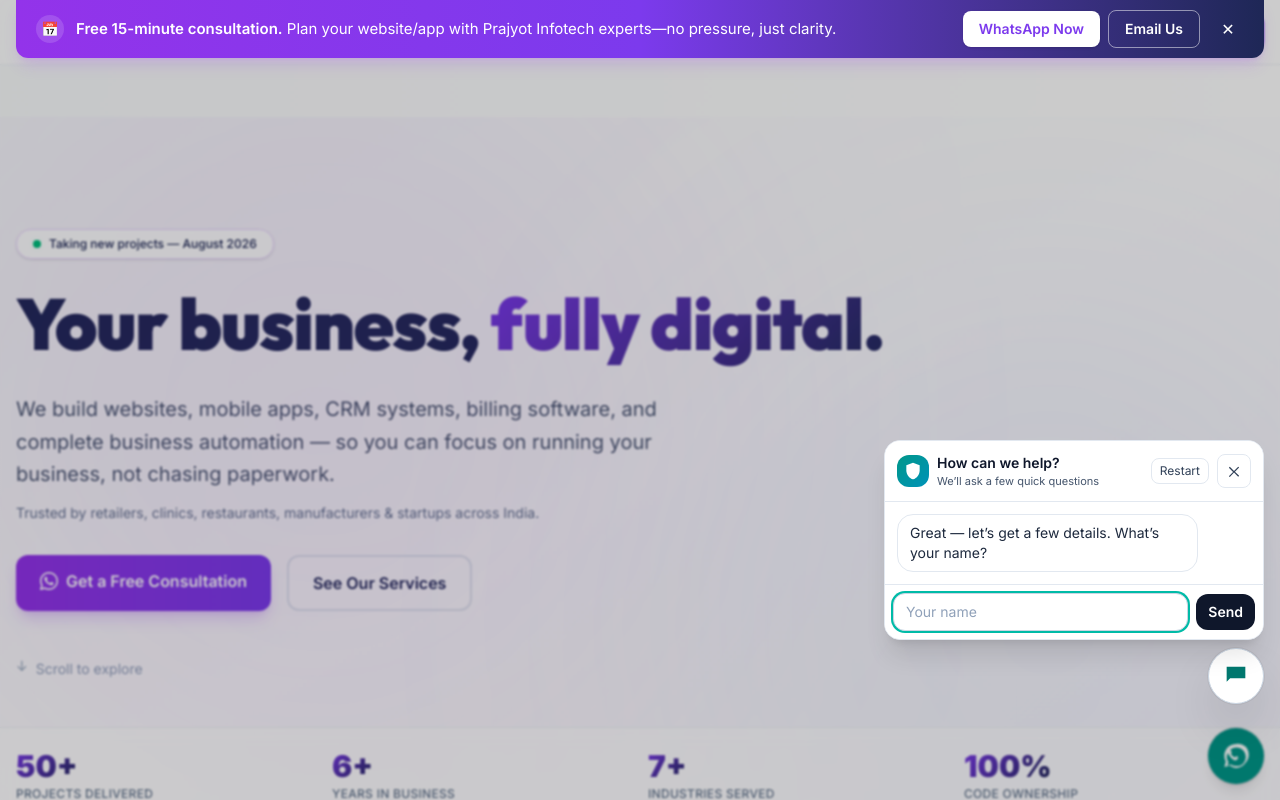
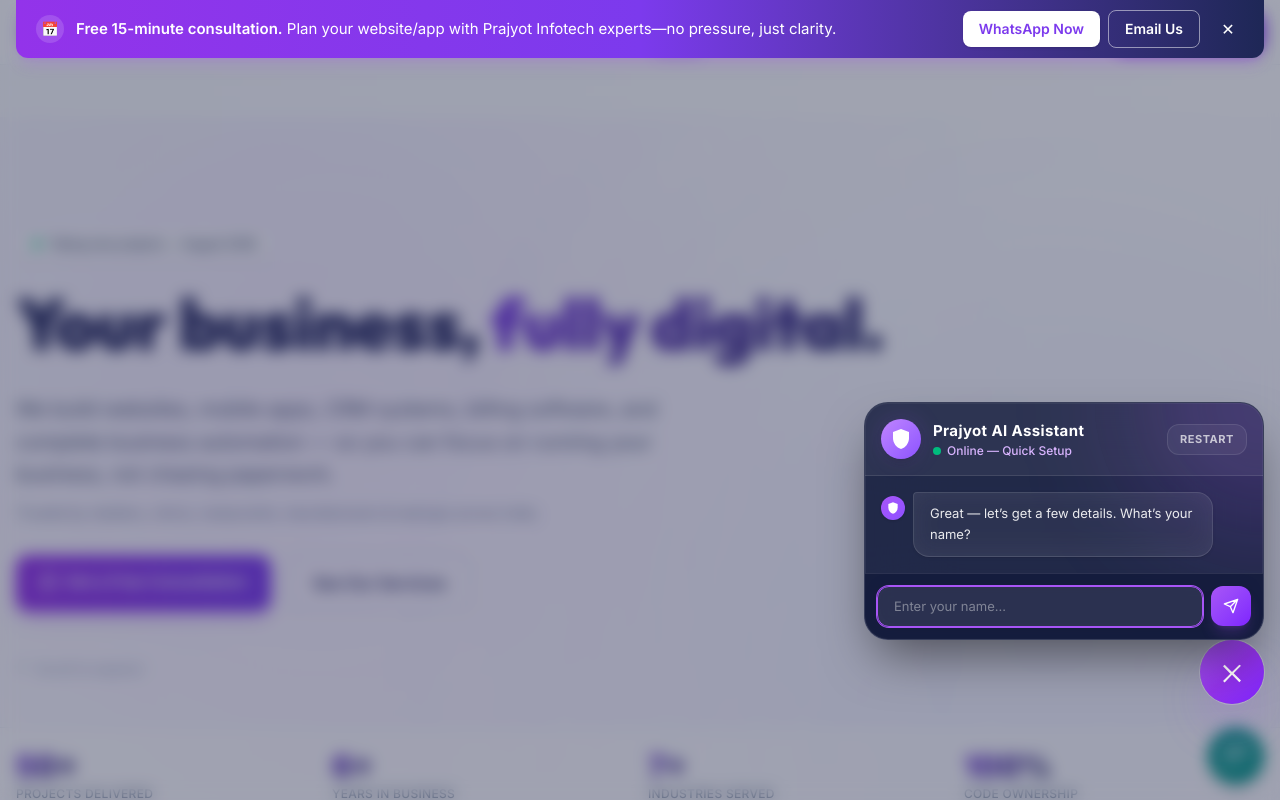
Before and after one commit to prajyotinfotechdev-lgtm/prajyotinfotechwebsite, a React (Vite) app: page / in a window 1280 px wide. Both pictures are taken after a click on the button "Open help chat". Shown: the top 800 px of the page. Built offline with nearby package versions, Linux system fonts and the light colour scheme.

Commit message:
feat(chatbot): Upgrade HelpBot to premium dark-mode 3D glassmorphism with framer-motion

```diff
--- a/src/components/HelpBot.jsx
+++ b/src/components/HelpBot.jsx
@@ -1,5 +1,5 @@
 import React, { useEffect, useRef, useState } from "react";
-
+import { motion, AnimatePresence } from "framer-motion";
 /**
  * HelpBot (SAFE MODE, opens every visit)
  * - Auto-opens after 5s on every page load (no session gating)
@@ -290,13 +290,15 @@ Notes: ${notes || "-"}`;
   return (
     <>
       {/* Floating launcher */}
-      <button
+      <motion.button
         type="button"
+        whileHover={{ scale: 1.05 }}
+        whileTap={{ scale: 0.95 }}
         onClick={() => setOpen((v) => !v)}
         aria-haspopup="dialog"
         aria-expanded={open}
         aria-label="Open help chat"
-        className="fixed grid h-14 w-14 place-items-center rounded-full bg-white text-teal-700 border border-slate-300 shadow-2xl ring-1 ring-black/5 transition hover:bg-slate-50 focus:outline-none focus-visible:ring-2 focus-visible:ring-teal-600"
+        className="fixed grid h-16 w-16 place-items-center rounded-full bg-gradient-to-br from-brand-500 via-brand-600 to-violet-600 text-white shadow-2xl shadow-brand-500/40 ring-1 ring-white/20 transition-all hover:shadow-brand-500/60 focus:outline-none focus-visible:ring-4 focus-visible:ring-brand-500/50 group"
         style={{
           bottom: toCss(launcherOffset.bottom),
           right: toCss(launcherOffset.right),
@@ -304,116 +306,161 @@ Notes: ${notes || "-"}`;
           paddingBottom: "env(safe-area-inset-bottom)",
         }}
       >
+        <div className="absolute inset-0 rounded-full bg-white opacity-0 transition-opacity duration-300 group-hover:opacity-10" />
         <div className="relative">
+          {open ? (
             <svg viewBox="0 0 24 24" className="h-7 w-7" aria-hidden>
-            <path fill="currentColor" d="M4 4h16v10H7l-3 3V4z" />
+              <path fill="currentColor" d="M18.3 5.7 12 12l-6.3-6.3-1.4 1.4L10.6 13.4l-6.3 6.3 1.4 1.4L12 14.4l6.3 6.3 1.4-1.4-6.3-6.3 6.3-6.3z" />
             </svg>
-          {unread > 0 && (
-            <span className="absolute -right-2 -top-2 grid h-5 min-w-[1.25rem] place-items-center rounded-full bg-rose-600 px-1 text-[11px] font-semibold text-white">
+          ) : (
+            <svg viewBox="0 0 24 24" className="h-8 w-8" aria-hidden>
+              <path fill="currentColor" d="M20 2H4c-1.1 0-2 .9-2 2v18l4-4h14c1.1 0 2-.9 2-2V4c0-1.1-.9-2-2-2zm0 14H6l-2 2V4h16v12zM8 9h8v2H8V9zm0-3h8v2H8V6zm0 6h5v2H8v-2z" />
+            </svg>
+          )}
+          {unread > 0 && !open && (
+            <motion.span
+              initial={{ scale: 0 }}
+              animate={{ scale: 1 }}
+              className="absolute -right-2 -top-2 grid h-5 min-w-[1.25rem] place-items-center rounded-full bg-rose-500 px-1 text-[11px] font-bold text-white shadow-md ring-2 ring-navy-900"
+            >
               {unread}
-            </span>
+            </motion.span>
           )}
         </div>
-      </button>
+      </motion.button>
 
       {/* Backdrop */}
+      <AnimatePresence>
         {open && (
-        <div
-          className="fixed inset-0 bg-black/20 backdrop-blur-[1px]"
+          <motion.div
+            initial={{ opacity: 0 }}
+            animate={{ opacity: 1 }}
+            exit={{ opacity: 0 }}
+            transition={{ duration: 0.2 }}
+            className="fixed inset-0 bg-navy-900/40 backdrop-blur-sm"
             style={{ zIndex: zIndex - 1 }}
             aria-hidden
             onClick={() => setOpen(false)}
           />
         )}
+      </AnimatePresence>
 
       {/* Panel */}
+      <AnimatePresence>
         {open && (
-        <div
+          <motion.div
+            initial={{ opacity: 0, y: 20, scale: 0.95, originX: 1, originY: 1 }}
+            animate={{ opacity: 1, y: 0, scale: 1 }}
+            exit={{ opacity: 0, y: 10, scale: 0.95 }}
+            transition={{ duration: 0.3, type: "spring", damping: 25, stiffness: 300 }}
             ref={panelRef}
             role="dialog"
             aria-modal="true"
             aria-label="Help chat"
-          className="fixed w-[min(100vw-1.5rem,380px)] overflow-hidden rounded-2xl border border-slate-200 bg-white shadow-xl"
+            className="fixed w-[min(100vw-2rem,400px)] overflow-hidden rounded-3xl border border-white/10 bg-navy-900/90 shadow-2xl backdrop-blur-2xl flex flex-col"
             style={{
               bottom: toCss(panelOffset.bottom),
               right: toCss(panelOffset.right),
               zIndex,
+              boxShadow: "0 25px 50px -12px rgba(0,0,0,0.5), 0 0 0 1px rgba(255,255,255,0.05) inset",
             }}
           >
+            {/* Decorative Glow */}
+            <div className="absolute -top-32 -right-32 h-64 w-64 rounded-full bg-brand-500/20 blur-[60px] pointer-events-none" />
+
             {/* Header */}
-          <div className="flex items-center justify-between gap-3 border-b border-slate-200 bg-white p-3">
-            <div className="flex items-center gap-2">
-              <div className="grid size-8 place-items-center rounded-xl bg-gradient-to-br from-teal-600 to-cyan-600 text-white">
-                <svg viewBox="0 0 24 24" className="h-5 w-5" aria-hidden>
+            <div className="relative flex items-center justify-between gap-3 border-b border-white/10 bg-white/5 p-4">
+              <div className="flex items-center gap-3">
+                <div className="relative">
+                  <div className="absolute inset-0 rounded-full bg-brand-500/30 blur-md animate-pulse" />
+                  <div className="relative grid size-10 place-items-center rounded-full bg-gradient-to-br from-brand-400 to-violet-500 text-white shadow-lg">
+                    <svg viewBox="0 0 24 24" className="h-6 w-6" aria-hidden>
                       <path fill="currentColor" d="M12 2 4 5v6c0 5 3.4 9.7 8 11 4.6-1.3 8-6 8-11V5l-8-3z" />
                     </svg>
                   </div>
+                </div>
                 <div>
-                <div className="text-sm font-semibold text-slate-900">How can we help?</div>
-                <div className="text-[11px] text-slate-600">We’ll ask a few quick questions</div>
+                  <div className="text-[15px] font-bold text-white tracking-wide">Prajyot AI Assistant</div>
+                  <div className="text-xs font-medium text-brand-300 flex items-center gap-1.5">
+                    <span className="relative flex h-2 w-2">
+                      <span className="animate-ping absolute inline-flex h-full w-full rounded-full bg-emerald-400 opacity-75"></span>
+                      <span className="relative inline-flex rounded-full h-2 w-2 bg-emerald-500"></span>
+                    </span>
+                    Online — Quick Setup
                   </div>
                 </div>
-            <div className="flex items-center gap-2">
+              </div>
+              <div className="flex items-center gap-2 relative z-10">
                 <button
                   onClick={clearChat}
-                className="rounded-lg border border-slate-200 bg-white px-2 py-1 text-xs text-slate-700 hover:bg-slate-50"
+                  className="rounded-xl border border-white/10 bg-white/5 px-3 py-1.5 text-[11px] font-bold uppercase tracking-wider text-white/70 transition-colors hover:bg-white/10 hover:text-white"
                 >
                   Restart
-              </button>
-              <button
-                onClick={() => setOpen(false)}
-                aria-label="Close"
-                className="rounded-lg border border-slate-200 bg-white p-2 text-slate-700 hover:bg-slate-50"
-              >
-                <svg viewBox="0 0 24 24" className="h-4 w-4" aria-hidden>
-                  <path
-                    fill="currentColor"
-                    d="M18.3 5.7 12 12l-6.3-6.3-1.4 1.4L10.6 13.4l-6.3 6.3 1.4 1.4L12 14.4l6.3 6.3 1.4-1.4-6.3-6.3 6.3-6.3z"
-                  />
-                </svg>
                 </button>
               </div>
             </div>
 
             {/* Messages */}
-          <div className="max-h-[55vh] md:max-h-[60vh] overflow-y-auto p-3" ref={listRef}>
-            <ul className="space-y-2" aria-live="polite">
+            <div className="max-h-[55vh] md:max-h-[60vh] overflow-y-auto p-4 custom-scrollbar" ref={listRef}>
+              <ul className="space-y-4" aria-live="polite">
+                <AnimatePresence initial={false}>
                   {messages.map((m) => (
-                <li key={m.id} className={m.role === "user" ? "text-right" : "text-left"}>
+                    <motion.li
+                      key={m.id}
+                      initial={{ opacity: 0, y: 10, scale: 0.95 }}
+                      animate={{ opacity: 1, y: 0, scale: 1 }}
+                      transition={{ duration: 0.2 }}
+                      className={`flex ${m.role === "user" ? "justify-end" : "justify-start"}`}
+                    >
+                      {m.role === "bot" && (
+                        <div className="mr-2 mt-1 flex-shrink-0">
+                          <div className="grid size-6 place-items-center rounded-full bg-gradient-to-br from-brand-500 to-violet-500 text-white shadow-sm">
+                            <svg viewBox="0 0 24 24" className="h-3.5 w-3.5" aria-hidden><path fill="currentColor" d="M12 2L4 5v6c0 5 3.4 9.7 8 11 4.6-1.3 8-6 8-11V5l-8-3z"/></svg>
+                          </div>
+                        </div>
+                      )}
                       <div
                         className={
-                      "inline-block max-w-[85%] rounded-2xl px-3 py-2 text-sm " +
+                          "inline-block max-w-[82%] rounded-2xl px-4 py-2.5 text-[13px] leading-relaxed shadow-sm " +
                           (m.role === "user"
-                        ? "bg-slate-100 text-slate-900"
-                        : "bg-white border border-slate-200 text-slate-800")
+                            ? "bg-gradient-to-br from-brand-600 to-violet-600 text-white rounded-tr-sm shadow-brand-900/20"
+                            : "bg-white/10 border border-white/10 text-white/90 rounded-tl-sm backdrop-blur-md")
                         }
                       >
                         {m.text}
                       </div>
-                </li>
+                    </motion.li>
                   ))}
+                </AnimatePresence>
               </ul>
 
             {/* Inline choices */}
+            <AnimatePresence>
               {step === STEPS.PROJECT && (
-              <div className="mt-3 flex flex-wrap gap-2">
+                <motion.div
+                  initial={{ opacity: 0, y: 10 }} animate={{ opacity: 1, y: 0 }} exit={{ opacity: 0, height: 0 }}
+                  className="mt-4 flex flex-wrap gap-2 pl-10"
+                >
                   {PROJECT_OPTIONS.map((p) => (
                     <button
                       key={p}
                       type="button"
                       onClick={() => pickProject(p)}
-                    className="rounded-full border border-slate-200 bg-slate-50 px-3 py-1 text-xs text-slate-700 hover:bg-white"
+                      className="rounded-full border border-white/20 bg-white/10 px-3 py-1.5 text-[11px] font-semibold text-white transition-all hover:bg-brand-600 hover:border-brand-500 hover:shadow-lg hover:shadow-brand-500/30"
                     >
                       {p}
                     </button>
                   ))}
-              </div>
+                </motion.div>
               )}
 
               {step === STEPS.BUDGET && (
-              <div className="mt-3">
-                <div className="mb-2 text-xs text-slate-600">
-                  (If unsure, pick the closest range.)
+                <motion.div
+                  initial={{ opacity: 0, y: 10 }} animate={{ opacity: 1, y: 0 }} exit={{ opacity: 0, height: 0 }}
+                  className="mt-4 pl-10"
+                >
+                  <div className="mb-2 text-[10px] font-medium uppercase tracking-wider text-brand-300/80">
+                    If unsure, pick the closest range
                   </div>
                   <div className="flex flex-wrap gap-2">
                     {BUDGET_OPTIONS.map((b) => (
@@ -421,88 +468,84 @@ Notes: ${notes || "-"}`;
                         key={b}
                         type="button"
                         onClick={() => pickBudget(b)}
-                      className="rounded-full border border-slate-200 bg-slate-50 px-3 py-1 text-xs text-slate-700 hover:bg-white"
+                        className="rounded-full border border-white/20 bg-white/10 px-3 py-1.5 text-[11px] font-semibold text-white transition-all hover:bg-brand-600 hover:border-brand-500 hover:shadow-lg hover:shadow-brand-500/30"
                       >
                         {b}
                       </button>
                     ))}
                   </div>
-              </div>
+                </motion.div>
               )}
 
               {step === STEPS.SUMMARY && (
-              <div className="mt-4 rounded-xl border border-slate-200 bg-slate-50 p-3 text-sm text-slate-800">
-                <div className="mb-1 font-medium">Here’s your summary:</div>
-                <ul className="space-y-1">
-                  <li><strong>Name:</strong> {form.name}</li>
-                  <li><strong>Contact:</strong> {form.contact}</li>
-                  <li><strong>Project:</strong> {form.project}</li>
-                  <li><strong>Budget:</strong> {form.budget}</li>
+                <motion.div
+                  initial={{ opacity: 0, scale: 0.95 }} animate={{ opacity: 1, scale: 1 }}
+                  className="mt-5 ml-10 rounded-2xl border border-white/10 bg-white/5 p-4 text-[13px] text-white/90 backdrop-blur-sm shadow-inner"
+                >
+                  <div className="mb-2 flex items-center gap-2 font-bold text-white">
+                    <svg className="w-4 h-4 text-emerald-400" viewBox="0 0 24 24" fill="none"><path d="M5 13l4 4L19 7" stroke="currentColor" strokeWidth="3" strokeLinecap="round" strokeLinejoin="round"/></svg>
+                    Ready to send
+                  </div>
+                  <ul className="space-y-1.5 opacity-80 mb-4 text-xs font-medium">
+                    <li><span className="text-brand-300">Name:</span> {form.name}</li>
+                    <li><span className="text-brand-300">Contact:</span> {form.contact}</li>
+                    <li><span className="text-brand-300">Project:</span> {form.project}</li>
+                    <li><span className="text-brand-300">Budget:</span> {form.budget}</li>
                   </ul>
-                <div className="mt-2 text-[12px] text-slate-600">
-                  Add extra details in the input, then send:
+                  <div className="mb-3 text-[11px] text-white/50">
+                    Add extra details in the chat, or send now:
                   </div>
-                <div className="mt-2 flex flex-wrap gap-2">
+                  <div className="flex flex-wrap gap-2">
                     <a
                       href={waLink(brief)}
                       target="_blank"
                       rel="noreferrer noopener"
-                    className="rounded-xl bg-teal-600 px-3 py-2 text-xs font-semibold text-white hover:bg-teal-700 focus:outline-none focus-visible:ring-2 focus-visible:ring-teal-500"
+                      className="flex items-center gap-1.5 rounded-xl bg-gradient-to-r from-emerald-500 to-emerald-600 px-3 py-2 text-[11px] font-bold text-white shadow-lg shadow-emerald-900/30 transition-all hover:scale-105"
                     >
-                    WhatsApp
+                      <svg viewBox="0 0 24 24" className="w-3.5 h-3.5" fill="currentColor"><path d="M17.472 14.382c-.297-.149-1.758-.867-2.03-.967-.273-.099-.471-.148-.67.15-.197.297-.767.966-.94 1.164-.173.199-.347.223-.644.075-.297-.15-1.255-.463-2.39-1.475-.883-.788-1.48-1.761-1.653-2.059-.173-.297-.018-.458.13-.606.134-.133.298-.347.446-.52.149-.174.198-.298.298-.497.099-.198.05-.371-.025-.52-.075-.149-.669-1.612-.916-2.207-.242-.579-.487-.5-.669-.51a12.8 12.8 0 0 0-.57-.01c-.198 0-.52.074-.792.372-.272.297-1.04 1.016-1.04 2.479 0 1.462 1.065 2.875 1.213 3.074.149.198 2.096 3.2 5.077 4.487.709.306 1.262.489 1.694.625.712.227 1.36.195 1.871.118.571-.085 1.758-.719 2.006-1.413.248-.694.248-1.289.173-1.413-.074-.124-.272-.198-.57-.347m-5.421 7.403h-.004a9.87 9.87 0 0 1-5.031-1.378l-.361-.214-3.741.982.998-3.648-.235-.374a9.86 9.86 0 0 1-1.51-5.26c.001-5.45 4.436-9.884 9.888-9.884 2.64 0 5.122 1.03 6.988 2.898a9.825 9.825 0 0 1 2.893 6.994c-.003 5.45-4.437 9.884-9.885 9.884m8.413-18.297A11.815 11.815 0 0 0 12.05 0C5.495 0 .16 5.335.157 11.892c0 2.096.547 4.142 1.588 5.945L.057 24l6.305-1.654a11.882 11.882 0 0 0 5.683 1.448h.005c6.554 0 11.89-5.335 11.893-11.893a11.821 11.821 0 0 0-3.48-8.413Z"/></svg>
+                      Send WhatsApp
                     </a>
                     <a
-                    href={`mailto:${EMAIL}?subject=${encodeURIComponent(
-                      "New project enquiry — DigiShop"
-                    )}&body=${encodeURIComponent(brief)}`}
-                    className="rounded-xl border border-slate-300 bg-white px-3 py-2 text-xs font-semibold text-slate-900 hover:bg-slate-50 focus:outline-none focus-visible:ring-2 focus-visible:ring-teal-500"
+                      href={`mailto:${EMAIL}?subject=${encodeURIComponent("New project enquiry — DigiShop")}&body=${encodeURIComponent(brief)}`}
+                      className="flex items-center gap-1.5 rounded-xl border border-white/20 bg-white/10 px-3 py-2 text-[11px] font-bold text-white transition-all hover:bg-white/20"
                     >
-                    Email
-                  </a>
-                  <button
-                    type="button"
-                    onClick={copyBrief}
-                    className="rounded-xl border border-slate-300 bg-white px-3 py-2 text-xs font-semibold text-slate-900 hover:bg-slate-50 focus:outline-none focus-visible:ring-2 focus-visible:ring-teal-500"
-                  >
-                    Copy Brief
-                  </button>
-                  <a
-                    href="/contact"
-                    className="rounded-xl border border-slate-300 bg-white px-3 py-2 text-xs text-slate-900 hover:bg-slate-50"
-                  >
-                    Edit in form
+                      Send Email
                     </a>
                   </div>
-              </div>
+                </motion.div>
               )}
+            </AnimatePresence>
           </div>
 
           {/* Input */}
-          <form onSubmit={onSubmit} className="flex items-center gap-2 border-t border-slate-200 bg-white p-2">
+          <form onSubmit={onSubmit} className="relative z-10 flex items-center gap-2 border-t border-white/10 bg-navy-900/80 p-3 backdrop-blur-md">
             <input
               ref={inputRef}
               name="msg"
               placeholder={
                 step === STEPS.NAME
-                  ? "Your name"
+                  ? "Enter your name..."
                   : step === STEPS.CONTACT
-                  ? "Email or WhatsApp"
-                  : "Type here…"
+                  ? "Email or WhatsApp..."
+                  : "Type a message..."
               }
               aria-label="Type your answer"
-              className="flex-1 rounded-xl border border-slate-300 bg-white px-3 py-2 text-sm placeholder:text-slate-400 focus:outline-none focus:ring-2 focus:ring-teal-500"
+              className="flex-1 rounded-xl border border-white/10 bg-white/5 px-4 py-2.5 text-[13px] text-white placeholder:text-white/40 focus:border-brand-500 focus:bg-white/10 focus:outline-none focus:ring-1 focus:ring-brand-500 transition-all"
               maxLength={300}
               autoFocus
             />
             <button
               type="submit"
-              className="rounded-xl bg-slate-900 px-3 py-2 text-sm font-semibold text-white hover:bg-slate-800 focus:outline-none focus-visible:ring-2 focus-visible:ring-teal-600"
+              className="group flex h-10 w-10 items-center justify-center rounded-xl bg-gradient-to-br from-brand-500 to-violet-600 text-white shadow-lg shadow-brand-500/20 transition-all hover:scale-105 hover:shadow-brand-500/40 focus:outline-none focus-visible:ring-2 focus-visible:ring-brand-500"
             >
-              Send
+              <svg viewBox="0 0 24 24" className="w-4 h-4 transition-transform group-hover:translate-x-0.5 group-hover:-translate-y-0.5" fill="none">
+                <path d="M22 2L11 13M22 2L15 22L11 13M11 13L2 9L22 2" stroke="currentColor" strokeWidth="2" strokeLinecap="round" strokeLinejoin="round"/>
+              </svg>
             </button>
           </form>
-        </div>
+        </motion.div>
       )}
+      </AnimatePresence>
     </>
   );
 }
```
Lines whose indentation alone changed are shown as unchanged.
